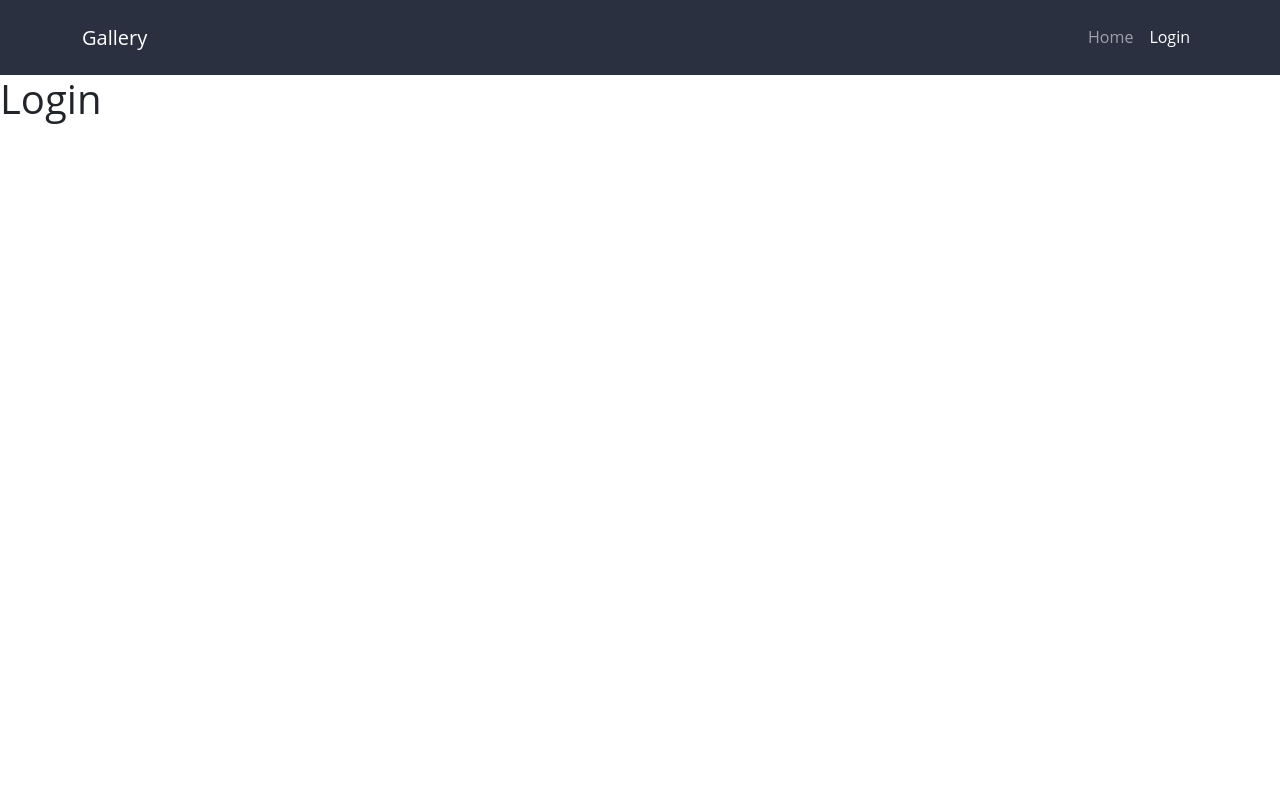
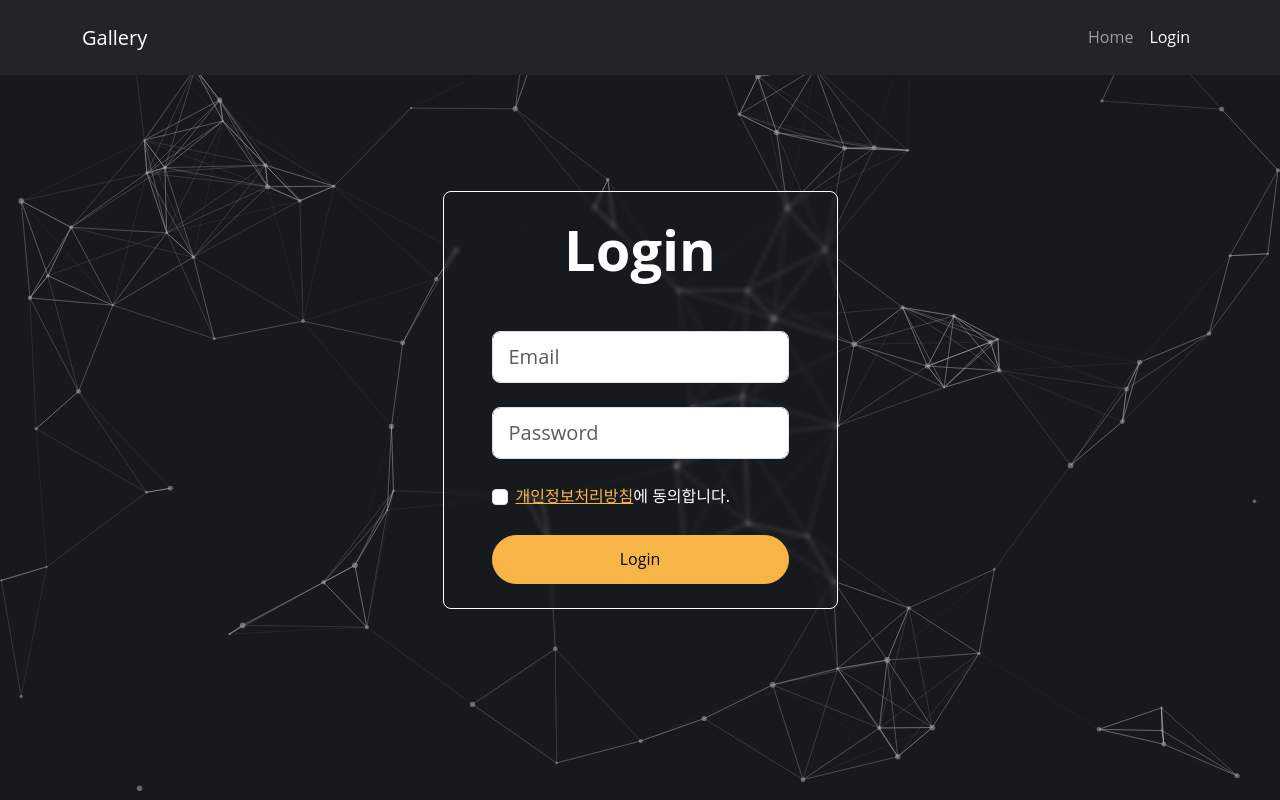
Before and after one commit to kjkksu2/gallery, a React app in the folder frontend/: page /login in a window 1280 px wide. Built offline with nearby package versions, Linux system fonts and the light colour scheme.

Commit message:
react-refresh & login

```diff
--- a/frontend/babel.config.js
+++ b/frontend/babel.config.js
@@ -2,6 +2,7 @@ module.exports = {
   env: {
     development: {
       presets: ["@babel/preset-react", "@babel/preset-env"],
+      plugins: ["react-refresh/babel"],
     },
     production: {
       presets: [
--- a/frontend/package.json
+++ b/frontend/package.json
@@ -15,12 +15,15 @@
     "bootstrap": "^5.3.2",
     "react": "^18.2.0",
     "react-dom": "^18.2.0",
-    "react-router-dom": "^6.16.0"
+    "react-particles": "^2.12.2",
+    "react-router-dom": "^6.16.0",
+    "tsparticles": "^2.12.0"
   },
   "devDependencies": {
     "@babel/core": "^7.22.20",
     "@babel/preset-env": "^7.22.20",
     "@babel/preset-react": "^7.22.15",
+    "@pmmmwh/react-refresh-webpack-plugin": "^0.5.11",
     "autoprefixer": "^10.4.16",
     "babel-loader": "^9.1.3",
     "clean-webpack-plugin": "^4.0.0",
@@ -38,6 +41,7 @@
     "postcss": "^8.4.30",
     "postcss-loader": "^7.3.3",
     "purgecss-webpack-plugin": "^5.0.0",
+    "react-refresh": "^0.14.0",
     "sass": "^1.69.0",
     "sass-loader": "^13.3.2",
     "style-loader": "^3.3.3",
--- /dev/null
+++ b/frontend/src/components/Background/index.js
@@ -0,0 +1,79 @@
+import React, { useCallback } from "react";
+import Particles from "react-particles";
+import { loadFull } from "tsparticles";
+
+import "./styles.scss";
+
+const Background = () => {
+  const particlesInit = useCallback(async (engine) => {
+    await loadFull(engine);
+  }, []);
+
+  return (
+    <Particles
+      id="tsparticles"
+      className="particles bg-dark"
+      init={particlesInit}
+      options={{
+        background: {
+          color: {
+            value: "transparent",
+          },
+        },
+        fpsLimit: 120,
+        interactivity: {
+          modes: {
+            push: {
+              quantity: 4,
+            },
+            repulse: {
+              distance: 200,
+              duration: 0.4,
+            },
+          },
+        },
+        particles: {
+          color: {
+            value: "#ffffff",
+          },
+          links: {
+            color: "#ffffff",
+            distance: 150,
+            enable: true,
+            opacity: 0.5,
+            width: 1,
+          },
+          move: {
+            direction: "none",
+            enable: true,
+            outModes: {
+              default: "bounce",
+            },
+            random: false,
+            speed: 2,
+            straight: false,
+          },
+          number: {
+            density: {
+              enable: true,
+              area: 850,
+            },
+            value: 100,
+          },
+          opacity: {
+            value: 0.5,
+          },
+          shape: {
+            type: "circle",
+          },
+          size: {
+            value: { min: 1, max: 3 },
+          },
+        },
+        detectRetina: true,
+      }}
+    />
+  );
+};
+
+export default Background;
--- /dev/null
+++ b/frontend/src/components/Background/styles.scss
@@ -0,0 +1,18 @@
+.particles {
+  position: absolute;
+  top: 0;
+  left: 0;
+  width: 100%;
+  height: 100%;
+  z-index: -2;
+}
+
+.particles::after {
+  content: "";
+  position: absolute;
+  top: 0;
+  left: 0;
+  width: 100%;
+  height: 100%;
+  background: rgba(0, 0, 0, 0.3);
+}
--- a/frontend/src/components/Navbar.js
+++ b/frontend/src/components/Navbar/index.js
@@ -1,10 +1,24 @@
-import React from "react";
+import React, { useEffect } from "react";
 import { Link, NavLink } from "react-router-dom";
 
+import "./styles.scss";
+
 const Navbar = () => {
+  useEffect(() => {
+    const navbar = document.querySelector(".navbar");
+
+    window.addEventListener("scroll", () => {
+      if (window.scrollY > 50) {
+        navbar.classList.add("show-border");
+      } else {
+        navbar.classList.remove("show-border");
+      }
+    });
+  }, []);
+
   return (
     <div
-      className="navbar navbar-expand-lg sticky-top bg-dark"
+      className="navbar navbar-expand-lg fixed-top bg-dark"
       data-bs-theme="dark"
     >
       <div className="container">
--- /dev/null
+++ b/frontend/src/components/Navbar/styles.scss
@@ -0,0 +1,7 @@
+.navbar {
+  transition: all 0.3s ease-in-out;
+}
+
+.show-border {
+  box-shadow: 0 0 10px rgba(255, 255, 255, 0.5);
+}
--- a/frontend/src/container/App.js
+++ b/frontend/src/container/App.js
@@ -5,6 +5,7 @@ import "./App.scss";
 import Root from "../routes/Root";
 import Home from "../routes/Home";
 import Login from "../routes/Login";
+import Privacy from "../routes/Privacy";
 
 const router = createBrowserRouter([
   {
@@ -13,6 +14,7 @@ const router = createBrowserRouter([
     children: [
       { path: "/", element: <Home /> },
       { path: "/login", element: <Login /> },
+      { path: "/legal/privacy", element: <Privacy /> },
     ],
   },
 ]);
--- a/frontend/src/index.scss
+++ b/frontend/src/index.scss
@@ -2,14 +2,24 @@
 $font-family-sans-serif: "Open Sans", sans-serif;
 
 // Colors
-$primary: #c167ef;
-$secondary: #10bcee;
-$dark: #2b3041;
-$light: #f3f6f9;
+$primary: #f8b547;
+$secondary: #35353a;
+$light: #fbf9f5;
 
 // Navbar
 $navbar-padding-y: 1rem;
-$navbar-dark-hover-color: $secondary;
+$navbar-dark-hover-color: $primary;
+
+// Buttons
+$btn-padding-y: 10px;
+$btn-padding-y-lg: $btn-padding-y;
+$btn-padding-y-sm: $btn-padding-y;
+
+$btn-padding-x: 30px;
+$btn-padding-x-lg: $btn-padding-x;
+$btn-padding-x-sm: $btn-padding-x;
+
+$navbar-toggler-border-radius: 5px;
 
 // Spacing
 $spacer: 1rem !default;
--- a/frontend/src/routes/Login.js
+++ /dev/null
@@ -1,7 +0,0 @@
-import React from "react";
-
-const Login = () => {
-  return <h1>Login</h1>;
-};
-
-export default Login;
--- /dev/null
+++ b/frontend/src/routes/Login/index.js
@@ -0,0 +1,65 @@
+import React, { useEffect } from "react";
+import { Link } from "react-router-dom";
+
+import "./styles.scss";
+
+const Login = () => {
+  useEffect(() => {
+    const form = document.querySelector(".needs-validation");
+
+    form.addEventListener("submit", (event) => {
+      if (!form.checkValidity()) {
+        event.preventDefault();
+        event.stopPropagation();
+      }
+
+      form.classList.add("was-validated");
+    });
+  }, []);
+
+  return (
+    <div className="container h-100 d-flex justify-content-center align-items-center">
+      <form className="form py-4 px-5 rounded-3 needs-validation" noValidate>
+        <h3 className="display-4 text-center fw-bold mb-5">Login</h3>
+        <div className="mb-4">
+          <input
+            type="email"
+            className="form-control form-control-lg"
+            placeholder="Email"
+            required
+          />
+          <div className="invalid-feedback fw-bold">Email을 입력해주세요.</div>
+        </div>
+        <div className="mb-4">
+          <input
+            type="password"
+            className="form-control form-control-lg"
+            placeholder="Password"
+            required
+          />
+          <div className="invalid-feedback fw-bold">
+            Password를 입력해주세요.
+          </div>
+        </div>
+        <div className="mb-4 form-check ">
+          <input
+            type="checkbox"
+            className="form-check-input"
+            id="personal-info-checkbox"
+            required
+          />
+          <label htmlFor="personal-info-checkbox" className="form-check-label">
+            <Link to="/legal/privacy">개인정보처리방침</Link>에 동의합니다.
+          </label>
+        </div>
+        <div className="d-grid">
+          <button type="submit" className="btn btn-primary rounded-pill">
+            Login
+          </button>
+        </div>
+      </form>
+    </div>
+  );
+};
+
+export default Login;
--- /dev/null
+++ b/frontend/src/routes/Login/styles.scss
@@ -0,0 +1,5 @@
+.form {
+  background: transparent;
+  border: 1px solid var(--bs-white);
+  backdrop-filter: blur(2px);
+}
--- /dev/null
+++ b/frontend/src/routes/Privacy.js
@@ -0,0 +1,7 @@
+import React from "react";
+
+const Privacy = () => {
+  return <h1>개인정보처리방침</h1>;
+};
+
+export default Privacy;
--- a/frontend/src/routes/Root.js
+++ b/frontend/src/routes/Root.js
@@ -2,14 +2,18 @@ import React from "react";
 import { Outlet } from "react-router-dom";
 
 import Navbar from "../components/Navbar";
+import Background from "../components/Background";
 
-const root = () => {
+const Root = () => {
   return (
     <>
       <Navbar />
-      <Outlet />
+      <main className="vh-100 position-relative text-white py-7">
+        <Background />
+        <Outlet />
+      </main>
     </>
   );
 };
 
-export default root;
+export default Root;
--- a/frontend/webpack/webpack.common.js
+++ b/frontend/webpack/webpack.common.js
@@ -9,7 +9,6 @@ module.exports = {
   },
   output: {
     path: path.join(__dirname, "../dist"),
-    clean: true,
   },
   module: {
     rules: [
--- a/frontend/webpack/webpack.dev.js
+++ b/frontend/webpack/webpack.dev.js
@@ -1,16 +1,12 @@
-const path = require("path");
 const { merge } = require("webpack-merge");
+const ReactRefreshWebpackPlugin = require("@pmmmwh/react-refresh-webpack-plugin");
 
 const common = require("./webpack.common");
 
 module.exports = merge(common, {
   mode: "development",
   devServer: {
-    static: { directory: path.join(__dirname, "../dist") },
-    devMiddleware: {
-      index: "index.html",
-      writeToDisk: true,
-    },
+    allowedHosts: "all",
     client: { overlay: true },
     port: 3000,
     hot: true,
@@ -28,4 +24,5 @@ module.exports = merge(common, {
       },
     ],
   },
+  plugins: [new ReactRefreshWebpackPlugin()],
 });
```
Also changed, not shown: frontend/public/login-bg.jpg (added), frontend/public/login2-bg.jpg (added), 1 other file.
